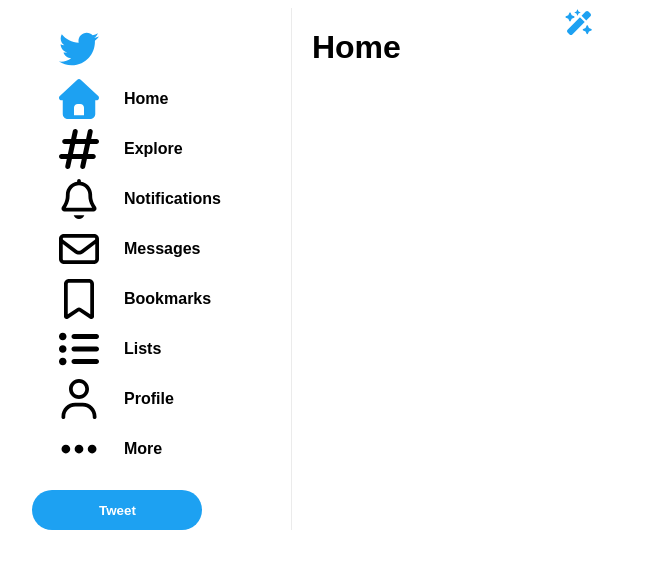
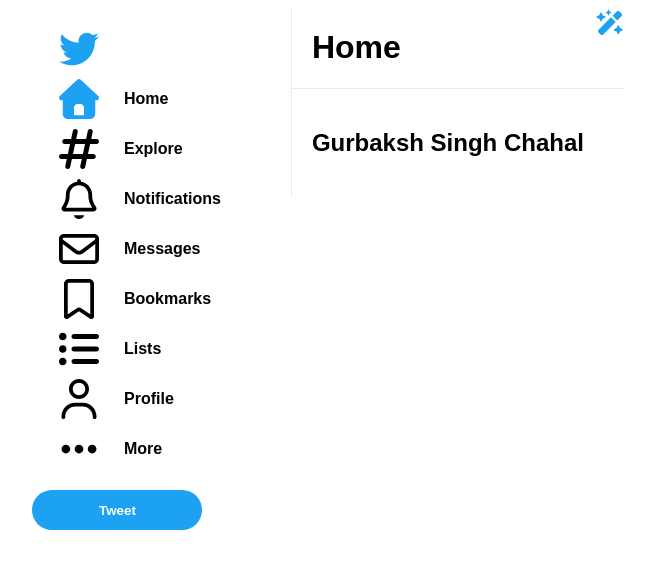
Before and after one commit to Hamzasaiditahere/Clon-Twitter-2020, a plain HTML site: page index.html in a window 1280 px wide. Shown: the whole page, without its empty margins (286-940 px from the left). Drawn offline with Linux system fonts and the light colour scheme.

Commit message:
Reorganizar la estructura del HTML y CSS para mejorar la presentación de la interfaz de Twitter 2020

```diff
--- a/index.html
+++ b/index.html
@@ -49,14 +49,17 @@
         </nav>
         <button>Tweet</button>
     </div>
+    <div class="main">
         <header class="header">
             <h1>Home</h1>
                 <img src="img/sparkles-logo.svg" alt="sparkles" width="30px">
         </header>
         <div class="content">
             <img src="" alt="">
-        <h2></h2>
+            <h2>Gurbaksh Singh Chahal</h2>
+            <img src="" alt="">
             <p></p>
         </div>
+    <div>
 </body>
 </html>
--- a/styles.css
+++ b/styles.css
@@ -45,7 +45,10 @@ button:hover{
     margin-right: 100px;
     border-left: rgba(75, 75, 75, 0.11) 1px solid;
     padding-left: 20px;
+    border-bottom: rgba(75, 75, 75, 0.11) 1px solid;
 }
 .content{
-    border-top: rgba(75, 75, 75, 0.11) 1px solid;
+    display: flex;
+    padding: 20px;
+    border-left: rgba(75, 75, 75, 0.11) 1px solid;
 }
```
Lines whose indentation alone changed are shown as unchanged.
